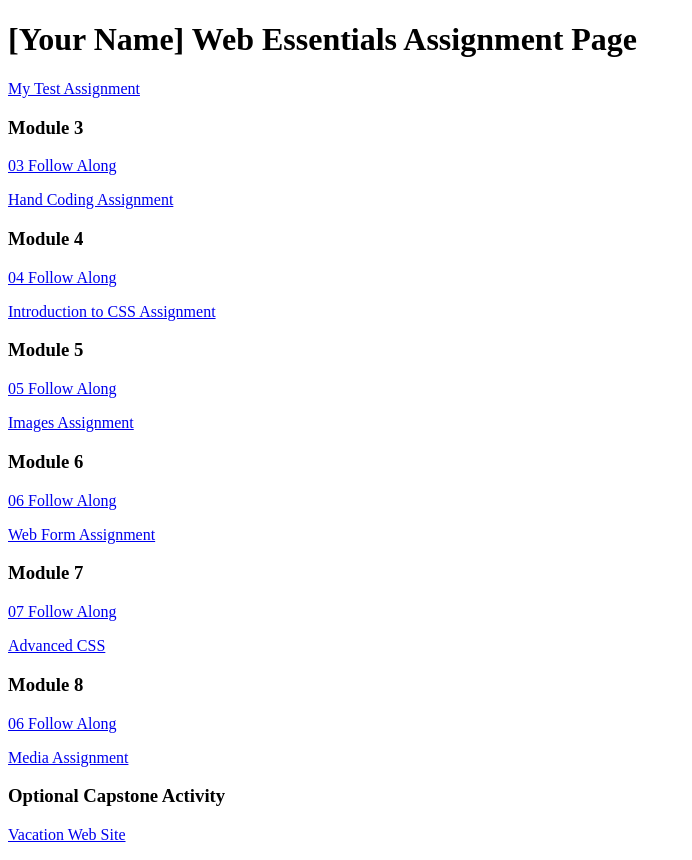
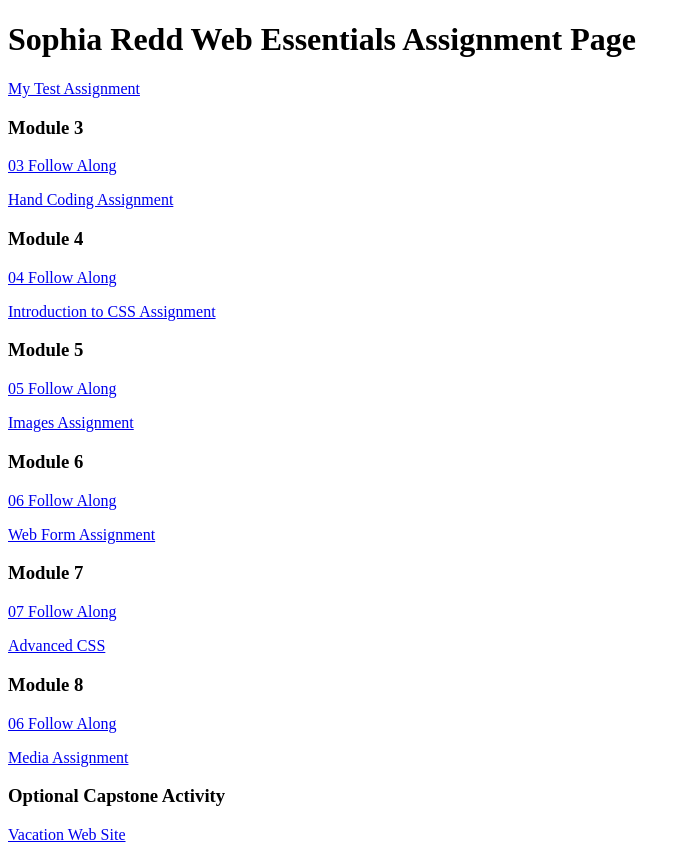
Before and after one commit to sophiaredd/dwdd1600, a plain HTML site: page index.html in a window 1280 px wide. Shown: the whole page, without its empty margins (0-692 px from the left). Drawn offline with Linux system fonts and the light colour scheme.

Commit message:
added my name

```diff
--- a/index.html
+++ b/index.html
@@ -6,7 +6,7 @@
 		<title>dwdd 1600 assignment list page</title>
 	</head>
 	<body>
-		<h1>[Your Name] Web Essentials Assignment Page</h1>
+		<h1>Sophia Redd Web Essentials Assignment Page</h1>
 		<p><a href="01test">My Test Assignment</a></p>
 
 		<h3>Module 3</h3>
```
